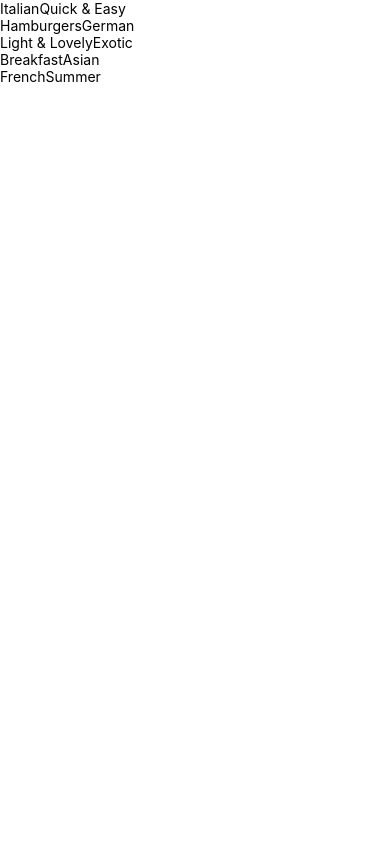
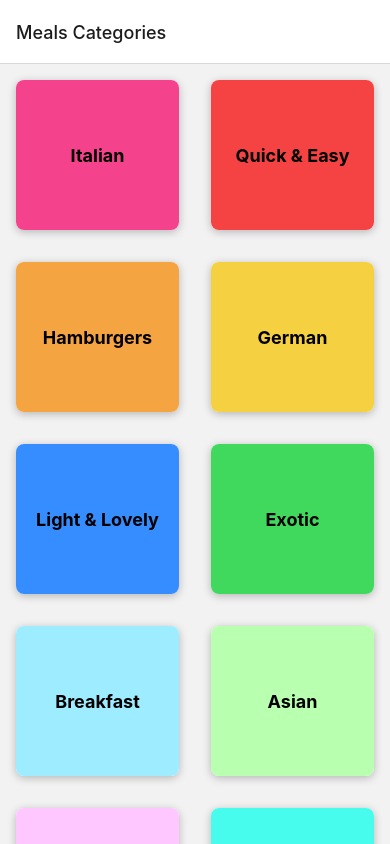
Before and after one commit to esraaezzat/ReactNative-mealApp, a React Native app: screen / in a window 390 px wide. Built offline with nearby package versions, Linux system fonts and the light colour scheme.

Commit message:
creat two screens and add navigation

```diff
--- a/App.js
+++ b/App.js
@@ -1,10 +1,25 @@
 import { StatusBar } from 'expo-status-bar';
-import { StyleSheet, Text, View } from 'react-native';
-import CategoriesScreens from './screens/CategoriesScreen';
+import { StyleSheet } from 'react-native';
+import { NavigationContainer } from '@react-navigation/native';
+import { createNativeStackNavigator } from '@react-navigation/native-stack';
+import CategoriesScreen from './screens/CategoriesScreen';
+import MealsOverviewScreen from './screens/MealsOverviewScreen';
+import Screens from './constants/Screens';
+
+const Stack = createNativeStackNavigator();
 
 export default function App() {
   return (
-    <CategoriesScreens />
+    <>
+      <StatusBar style='darks'></StatusBar>
+      <NavigationContainer>
+        <Stack.Navigator>
+          <Stack.Screen name={Screens.MEALS_CATEGORIES} component={CategoriesScreen} />
+          <Stack.Screen name={Screens.MEALS_OVERVIEW} component={MealsOverviewScreen} />
+        </Stack.Navigator>
+
+      </NavigationContainer>
+    </>
   );
 }
 
--- a/app.json
+++ b/app.json
@@ -6,6 +6,7 @@
     "orientation": "portrait",
     "icon": "./assets/icon.png",
     "userInterfaceStyle": "light",
+    "backgroundColor": "#24180f",
     "splash": {
       "image": "./assets/splash.png",
       "resizeMode": "contain",
--- a/components/CategoryGridTile.js
+++ b/components/CategoryGridTile.js
@@ -1,11 +1,23 @@
-import { View, Pressable, Text, StyleSheet } from 'react-native'
+import { View, Pressable, Text, StyleSheet, Platform } from 'react-native'
+// import { useNavigation } from '@react-navigation/native';
 
-const CategoryGridTile = ({title, color}) => {
-    return
-    <View>
-        <Pressable>
-            <View>
-                <Text>{title}</Text>
+const CategoryGridTile = ({ title, color, onPress }) => {
+  //  const navigation = useNavigation();  // we can use navigation using useNavigation here
+
+    return <View style={styles.gridItem}>
+        <Pressable
+            android_ripple={{ color: '#ccc' }}
+            style={({ pressed }) => [
+                styles.button ,
+                pressed? styles.buttonPressed : null,
+                //use style when press button to add some effect to ios
+                //as we add effect to android by android_ripple
+            ]}
+            onPress={onPress}
+           // onPress={() =>navigation.navigate("Meals Overview")}
+            >
+            <View style={[styles.innerContainer, {backgroundColor: color}]}>
+                <Text style={styles.title}>{title}</Text>
             </View>
         </Pressable>
     </View>
@@ -17,6 +29,31 @@ const styles = StyleSheet.create({
     gridItem: {
         flex: 1,
         margin: 16,
-        height: 150
+        height: 150,
+        borderRadius: 8,
+        elevation: 4,
+        backgroundColor: 'white', // should add bgColor to can see shadow effect on ios
+        shadowColor: 'black',
+        shadowOpacity: 0.25,
+        shadowOffset: { width: 0, height: 2 },
+        shadowRadius: 8,
+        overflow: Platform.OS === 'android' ? 'hidden' : 'visible' //hiden prop hiding shadow from ios
+    },
+    button: {
+        flex: 1
+    },
+    buttonPressed: {
+        opacity: 0.5
+    },
+    innerContainer: {
+        flex: 1,
+        padding: 16,
+        justifyContent: 'center',
+        alignItems: 'center',
+        borderRadius: 8,
+    },
+    title: {
+        fontWeight: 'bold',
+        fontSize: 18
     }
 })
--- /dev/null
+++ b/components/MealItem.js
@@ -0,0 +1,10 @@
+import { View, Text } from "react-native";
+
+const MealItem = ({title}) =>{
+
+    return <View>
+        <Text>{title}</Text>
+    </View>
+}
+
+export default MealItem;
--- /dev/null
+++ b/constants/Screens.js
@@ -0,0 +1,6 @@
+const Screens = {
+    MEALS_CATEGORIES : "Meals Categories",
+    MEALS_OVERVIEW: "Meals Overview"
+}
+
+export default Screens;
--- a/models/category.js
+++ b/models/category.js
@@ -1,9 +1,9 @@
 class Category {
 
-    constructor(id, title, color) {
-      this.id = id;
-      this.title = title;
-      this.color = color;
-    }
+  constructor(id, title, color) {
+    this.id = id;
+    this.title = title;
+    this.color = color;
   }
-  export default  Category;
+}
+export default Category;
--- a/package.json
+++ b/package.json
@@ -9,10 +9,14 @@
     "web": "expo start --web"
   },
   "dependencies": {
+    "@react-navigation/native": "^6.1.7",
+    "@react-navigation/native-stack": "^6.9.13",
     "expo": "~49.0.11",
     "expo-status-bar": "~1.6.0",
     "react": "18.2.0",
-    "react-native": "0.72.4"
+    "react-native": "0.72.4",
+    "react-native-safe-area-context": "4.6.3",
+    "react-native-screens": "~3.22.0"
   },
   "devDependencies": {
     "@babel/core": "^7.20.0"
--- a/screens/CategoriesScreen.js
+++ b/screens/CategoriesScreen.js
@@ -1,20 +1,34 @@
 import { CATEGORIES } from '../data/dummy-data';
-import { FlatList, Text } from 'react-native';
-import { CategoryGridTile } from '../components/CategoryGridTile'
+import { FlatList } from 'react-native';
+import CategoryGridTile from '../components/CategoryGridTile'
+import Screens from '../constants/Screens';
 
-function renderCategoryItem (itemData){
-    return <Text>{itemData.item.title}</Text>
-    // <CategoryGridTile title={itemData.item.title} color={itemData.item.color} />
-}
-const CategoriesScreens = () =>{
 
-    return  <FlatList
+/* navigation & route props is provided to any component used as a screen
+   and this compont used as a screen in app.js
+*/
+const CategoriesScreen = ({navigation}) => {
+
+    const renderCategoryItem = (itemData) => {
+        const pressHandler = () => {
+            // navigation fun take name of screen or page we want to navigate to it as a parameter
+            navigation.navigate(Screens.MEALS_OVERVIEW, {
+                categoryId: itemData.item.id
+            });
+        }
+        return <CategoryGridTile
+            title={itemData.item.title}
+            color={itemData.item.color}
+            onPress={pressHandler}
+        />
+    }
+    return <FlatList
         data={CATEGORIES}
-        keyExtractor={ (item) => item.id }
-        renderItem={ renderCategoryItem }
-        numColumns ={2}
+        keyExtractor={(item) => item.id}
+        renderItem={renderCategoryItem}
+        numColumns={2}
 
-        />
+    />
 }
 
-export default CategoriesScreens;
+export default CategoriesScreen;
--- /dev/null
+++ b/screens/MealsOverviewScreen.js
@@ -0,0 +1,39 @@
+import { View, StyleSheet, FlatList } from 'react-native';
+import { MEALS } from'../data/dummy-data';
+import MealItem from '../components/MealItem';
+
+// import { useRoute } from '@react-navigation/native';
+/* navigation & route props is provided to any component used as a screen
+   and this compont used as a screen in app.js
+
+   ** route.params => get all params that sent to this screen via calling this screen by
+       navigation.navigate function
+
+   ** we can use useRoute to get route like => const route = useRoute()
+*/
+const MealsOverviewScreen = ({ route }) => {
+    const catId =  route.params.categoryId;
+    const displayedMeals = MEALS.filter((mealItem) =>{
+        return mealItem.categoryIds.indexOf(catId) >= 0;
+    })
+
+    const renderMealItem = (itemData) => {
+        return <MealItem title={itemData.item.title}/>
+    }
+    return <View style={style.container}>
+       <FlatList
+            data={displayedMeals}
+            keyExtractor={(item) => item.id}
+            renderItem={renderMealItem}
+       />
+    </View>
+}
+
+export default MealsOverviewScreen;
+
+const style = StyleSheet.create({
+    container:{
+        flex:1,
+        padding: 16
+    }
+})
```
Also changed, not shown: 1 other file (tests, documents, lock files or other folders).
